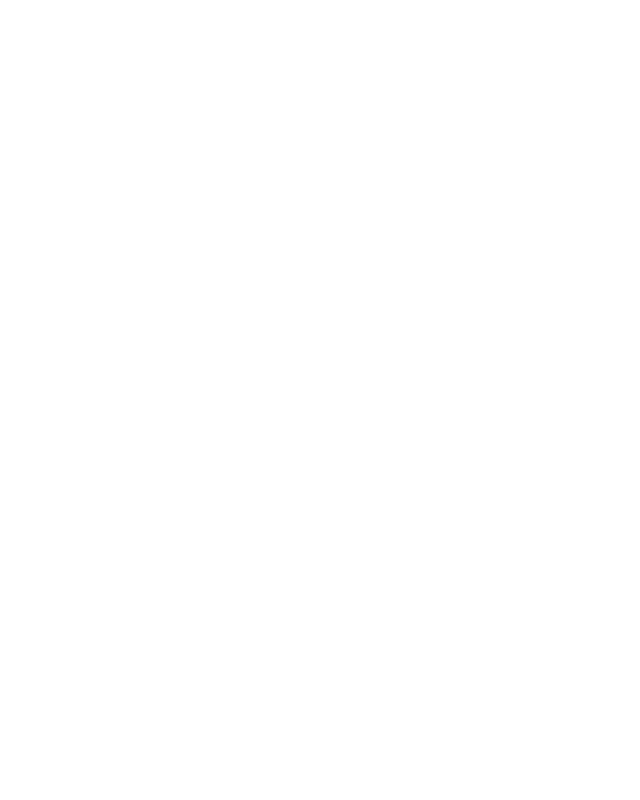
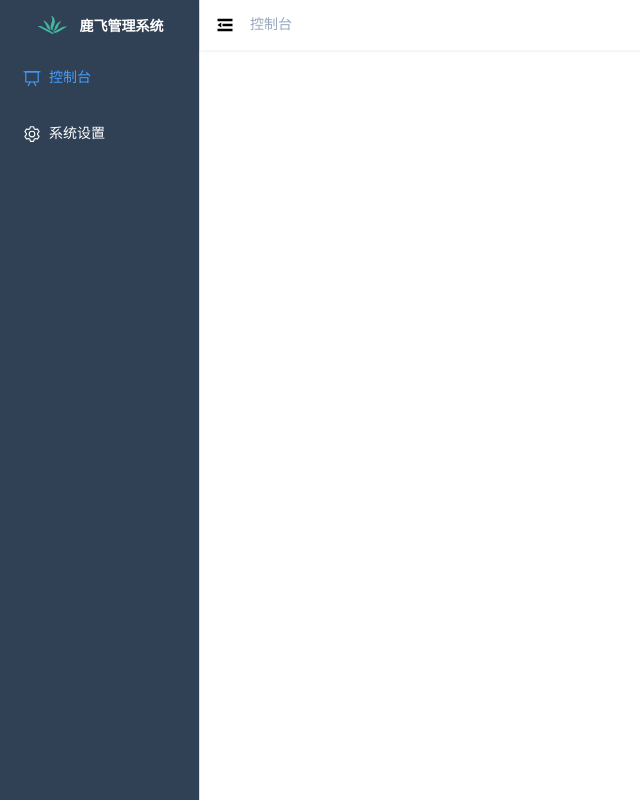
Before and after one commit to smallfawn/test_2024, a Vue app: page /home in a window 1280 px wide. Before the commit this address had no page. Shown: the whole page, without its empty margins (0-640 px from the left). Built offline with nearby package versions, Linux system fonts and the light colour scheme.

Commit message:
框架搭建

```diff
--- a/src/router/index.js
+++ b/src/router/index.js
@@ -1,5 +1,5 @@
 import { createRouter, createWebHistory } from 'vue-router'
-import Home from '../views/Home.vue'
+import Login from '../views/Login.vue'
 
 const router = createRouter({
   history: createWebHistory(import.meta.env.BASE_URL),
@@ -7,18 +7,25 @@
     {
       path: '/',
       name: '',
-      component: Home,
+      component: Login,
     },
     {
-      path: '/AdminLogin',
-      name: '管理员登录',
-      component: () => import('../views/AdminLogin.vue'),
-    },
-    {
-      path: '/UserLogin',
-      name: '用户登录',
+      path: '/home',
+      name: 'home',
+      component:() => import('../views/Home.vue'),
+      children:[
+        {
+          path:'dataBoard',
+          name: 'dataBoard',
+          component: () => import('../views/DataBoard.vue'),
+        },
+        {
+          path:'setting',
+          name: 'setting',
+          component: () => import('../views/Setting.vue'),
+        },
+      ]
 
-      component: () => import('../views/UserLogin.vue'),
     },
   ],
 })
--- /dev/null
+++ b/src/views/DataBoard.vue
@@ -0,0 +1,3 @@
+<template>
+    <div>控制台</div>
+</template>
--- a/src/views/Home.vue
+++ b/src/views/Home.vue
@@ -1,58 +1,147 @@
+<template>
+    <div class="container">
+        <div class="aside">
+            <el-menu background-color="#545c64" class="menu" @select="handleSelect"
+                text-color="#fff" router :default-active="actived">
+                <div class="top">
+                    <a>
+                        <img class="top-logo" src="../assets/logo.png" />
+                        <h1 class="top-title">鹿飞管理系统</h1>
+                    </a>
+
+                </div>
+                <el-menu-item index="/home/dataBoard">
+                    <el-icon><DataBoard /></el-icon>
+                    <span>控制台</span>
+                </el-menu-item>
+                <el-menu-item index="/home/setting">
+                    <el-icon><Setting /></el-icon>
+                    <span>系统设置</span>
+                </el-menu-item>
+            </el-menu>
+        </div>
+        <div class="main">
+            <div class="toggle">
+                <el-icon class="toggle-icon" size="20"><Fold /></el-icon>
+                <span>{{ text }}</span>
+            </div>
+            <RouterView />
+        </div>
+
+    </div>
+</template>
+
 <script setup>
-import { ref } from 'vue';
-import { User,Lock } from '@element-plus/icons-vue'
+import {
+    Document,
+    Menu as IconMenu,
+    Location,
+    DataBoard,
+    Setting,
+    Fold
+} from '@element-plus/icons-vue'
+import { computed, ref } from 'vue';
 
-const form = ref({
-  type:"user",
-  username: ""
+const actived = "/home/dataBoard"
+
+const current = ref("/home/dataBoard")
+
+const handleSelect = (e)=>{
+    current.value = e
+}
+
+const text = computed(()=>{
+    if(current.value === '/home/dataBoard'){
+        return '控制台'
+    }else if(current.value === '/home/setting'){
+        return '系统设置'
+    }
 })
 </script>
 
-<template>
-  <div class="login">
-    <el-form class="login-form">
-      <div class="title">
-        鹿飞后台管理系统
-      </div>
-      <el-form-item  label="类型：">
-        <el-radio-group v-model="form.type">
-          <el-radio value="user">用户登录</el-radio>
-          <el-radio value="admin">管理员登录</el-radio>
-        </el-radio-group>
-      </el-form-item>
-      <el-form-item label="账号：">
-        <el-input v-model="form.username" :prefix-icon="User" />
-      </el-form-item>
-      <el-form-item label="密码：">
-        <el-input v-model="form.password" :prefix-icon="Lock" />
-      </el-form-item>
-      <el-form-item>
-        <el-button style="width: 100%;margin-top: 20px;" type="primary" @click="login" size="large">登录</el-button>
-      </el-form-item>
-    </el-form>
-  </div>
-</template>
+<style scoped>
+.container{
+    width: 100%;
+    height: 100%;
+    display: flex;
 
-<style scoped>
-.login {
-  display: flex;
-  justify-content: center;
-  align-items: center;
-  height: 100%;
-  background-image: url(../assets/login-background.f9f49138.jpg);
-  background-size: cover;
 }
 
-.login-form {
-  border-radius: 6px;
-  background: #fff;
-  width: 400px;
-  padding: 25px;
+.toggle-icon{
+    padding: 0px 15px;
+    line-height: 46px;
+    height: 100%;
+    float: left;
+    cursor: pointer;
+    -webkit-transition: background .3s;
+    transition: background .3s;
+    -webkit-tap-highlight-color: transparent;
 }
 
-.title {
-  margin: 0 auto 30px auto;
-  text-align: center;
-  color: #707070;
+.toggle span{
+    color: #97a8be;
+    cursor: text;
+    vertical-align: middle;
+    line-height: 50px;
+    font-size: 14px;
+}
+
+.main{
+    width: 100%;
+}
+
+.main .toggle{
+    display: block;
+    height: 50px;
+    width: 100%;
+    overflow: hidden;
+    position: relative;
+    background: #fff;
+    -webkit-box-shadow: 0 1px 4px rgba(0, 21, 41, .08);
+    box-shadow: 0 1px 4px rgba(0, 21, 41, .08);
+}
+.aside {
+    width: 200px;
+    height: 100%;
+}
+
+.menu {
+    width: 200px;
+    height: 100%;
+    background-color: rgb(48, 65, 86);
+}
+
+.top {
+    position: relative;
+    width: 100%;
+    height: 50px;
+    line-height: 50px;
+    background-color: rgb(48, 65, 86);
+    text-align: center;
+    overflow: hidden;
+}
+
+.top a{
+    display: inline-block;
+    width: 100%;
+    overflow: hidden;
+}
+
+.top-title{
+    display: inline-block;
+    margin: 0;
+    color: #fff;
+    font-weight: 600;
+    line-height: 50px;
+    font-size: 14px;
+    font-family: Avenir, Helvetica Neue, Arial, Helvetica, sans-serif;
+    vertical-align: middle;
+}
+
+.top-logo{
+    width: 32px;
+    height: 32px;
+    vertical-align: middle;
+    margin-right: 12px;
 }
 </style>
--- /dev/null
+++ b/src/views/Login.vue
@@ -0,0 +1,69 @@
+<script setup>
+import { ref } from 'vue';
+import { User,Lock } from '@element-plus/icons-vue'
+import { useRouter } from "vue-router"
+
+const router = useRouter()
+
+const form = ref({
+  type:"user",
+  username: "",
+  password:""
+})
+
+const login = ()=>{
+  router.push({
+    name:'home'
+  })
+}
+
+</script>
+
+<template>
+  <div class="login">
+    <el-form class="login-form">
+      <div class="title">
+        鹿飞后台管理系统
+      </div>
+      <el-form-item  label="类型：">
+        <el-radio-group v-model="form.type">
+          <el-radio value="user">用户登录</el-radio>
+          <el-radio value="admin">管理员登录</el-radio>
+        </el-radio-group>
+      </el-form-item>
+      <el-form-item label="账号：">
+        <el-input v-model="form.username" :prefix-icon="User" />
+      </el-form-item>
+      <el-form-item label="密码：">
+        <el-input v-model="form.password" :prefix-icon="Lock" />
+      </el-form-item>
+      <el-form-item>
+        <el-button style="width: 100%;margin-top: 20px;" type="primary" @click="login" size="large">登录</el-button>
+      </el-form-item>
+    </el-form>
+  </div>
+</template>
+
+<style scoped>
+.login {
+  display: flex;
+  justify-content: center;
+  align-items: center;
+  height: 100%;
+  background-image: url(../assets/login-background.f9f49138.jpg);
+  background-size: cover;
+}
+
+.login-form {
+  border-radius: 6px;
+  background: #fff;
+  width: 400px;
+  padding: 25px;
+}
+
+.title {
+  margin: 0 auto 30px auto;
+  text-align: center;
+  color: #707070;
+}
+</style>
--- /dev/null
+++ b/src/views/Setting.vue
@@ -0,0 +1,5 @@
+<template>
+    <div>
+        系统管理
+    </div>
+</template>
```
Also changed, not shown: src/assets/logo.png (added).
